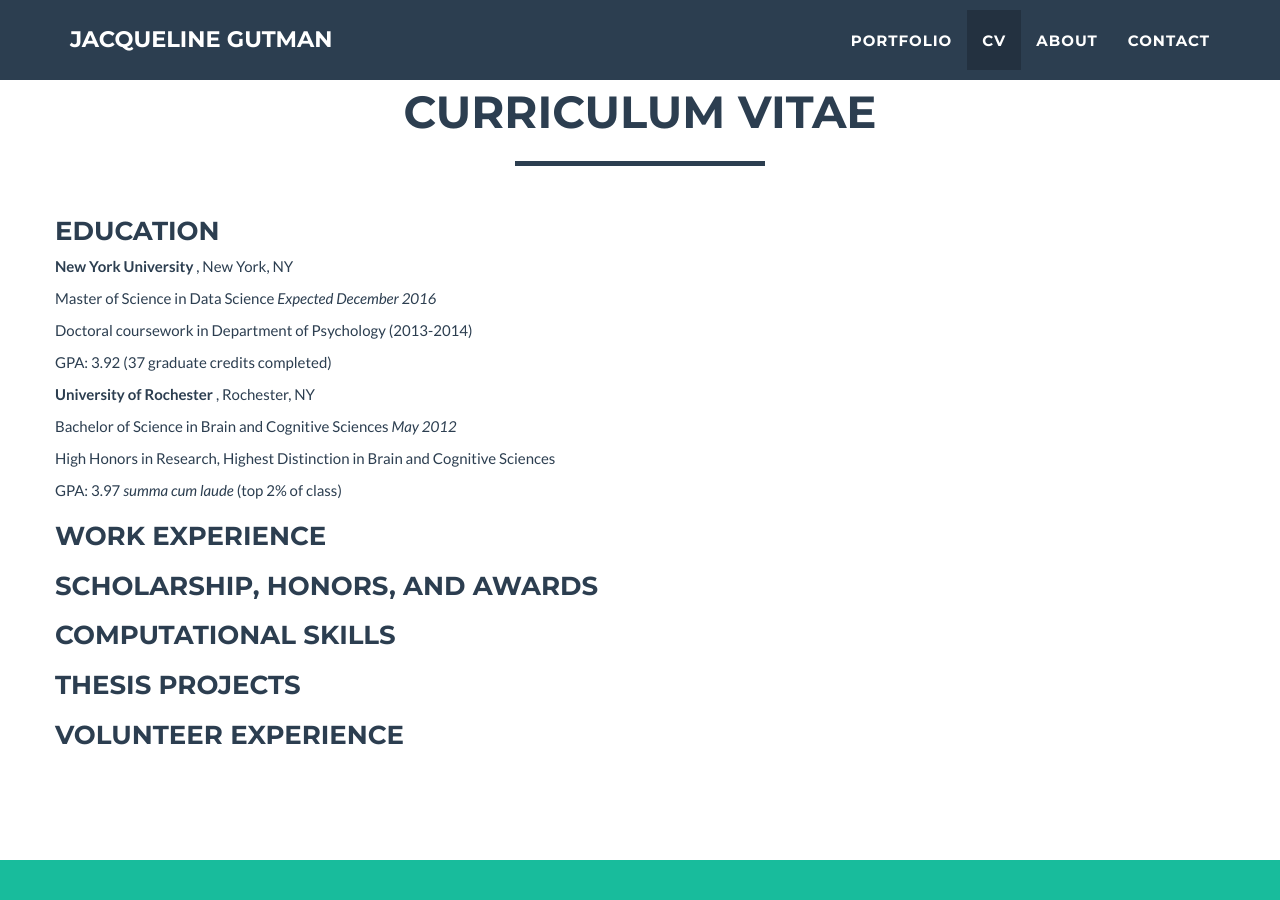
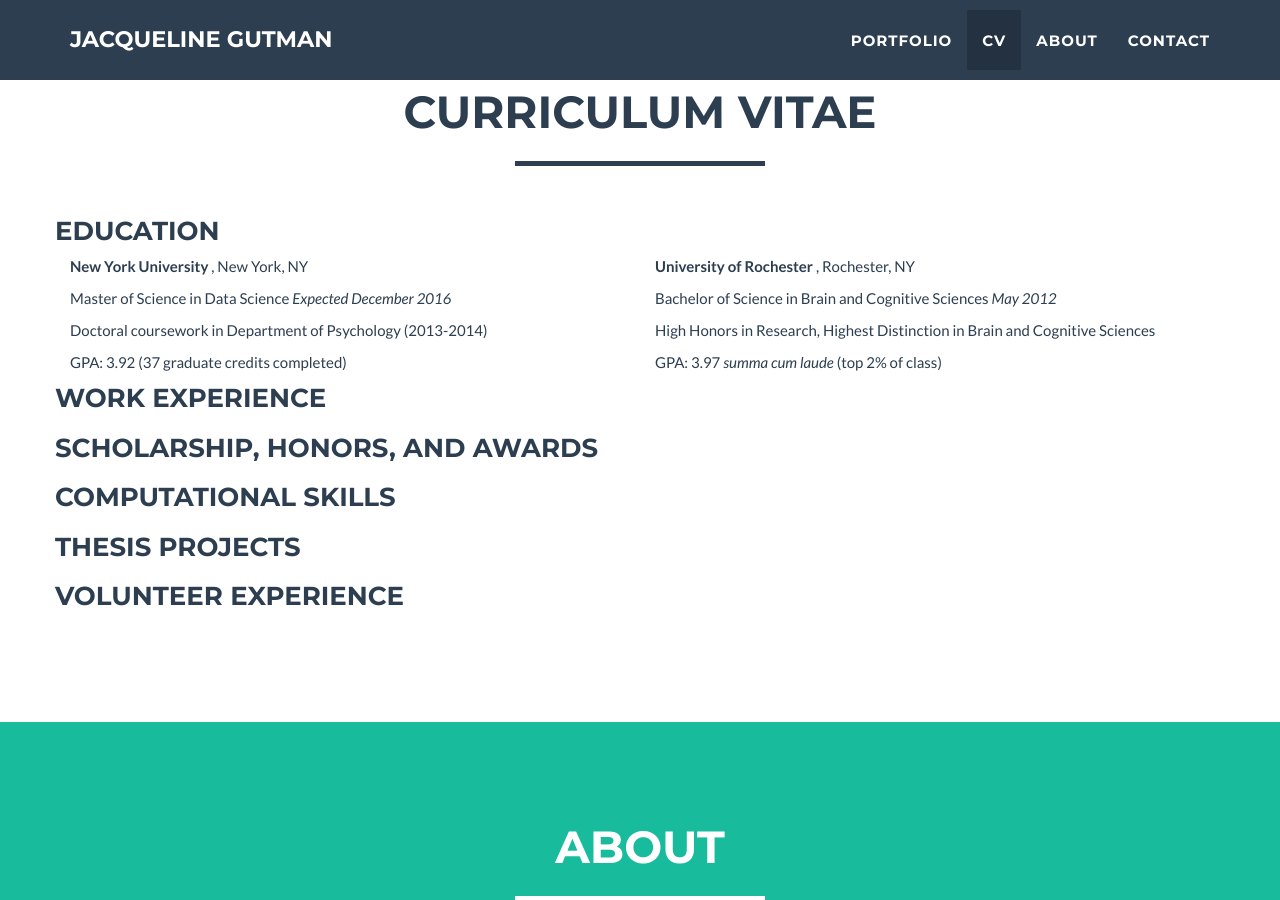
Before and after one commit to jgutman/jgutman.github.io, a Jekyll site: the page built from index.html, in a window 1280 px wide and 900 px high, scrolled down 1669 px. Built offline with Jekyll 4.4.1, drawn with Linux system fonts in a browser that asks for light colours.

Commit message:
trying to add columns

```diff
--- a/_includes/cv.html
+++ b/_includes/cv.html
@@ -9,12 +9,12 @@
            </div>
            <div class="row mt centered">
                <h3> Education </h3>
-               <div> <p.small><b> New York University </b>, New York, NY</p>
+               <div class="col-sm-6"> <p.small><b> New York University </b>, New York, NY</p>
                  <p.small> Master of Science in Data Science <i>Expected December 2016</i></p>
                  <p.small> Doctoral coursework in Department of Psychology (2013-2014) </p>
                  <p.small> GPA: 3.92 (37 graduate credits completed) </p>
                </div>
-               <div>
+               <div class="col-sm-6">
                  <p.small><b> University of Rochester </b>, Rochester, NY</p>
                    <p.small> Bachelor of Science in Brain and Cognitive Sciences <i>May 2012</i></p>
                    <p.small> High Honors in Research, Highest Distinction in Brain and Cognitive Sciences </p>
```
Also changed, not shown: 8 other files.
